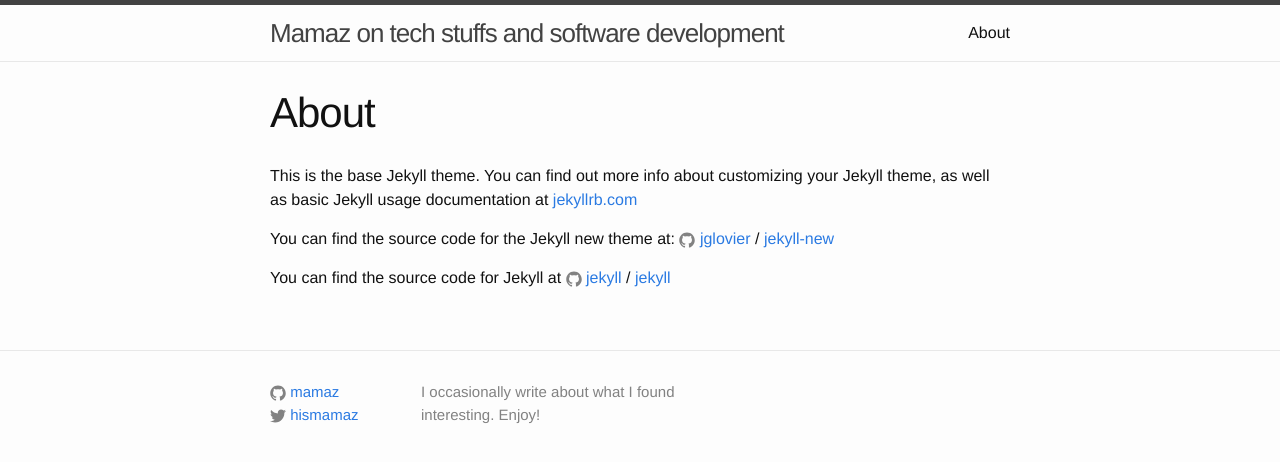
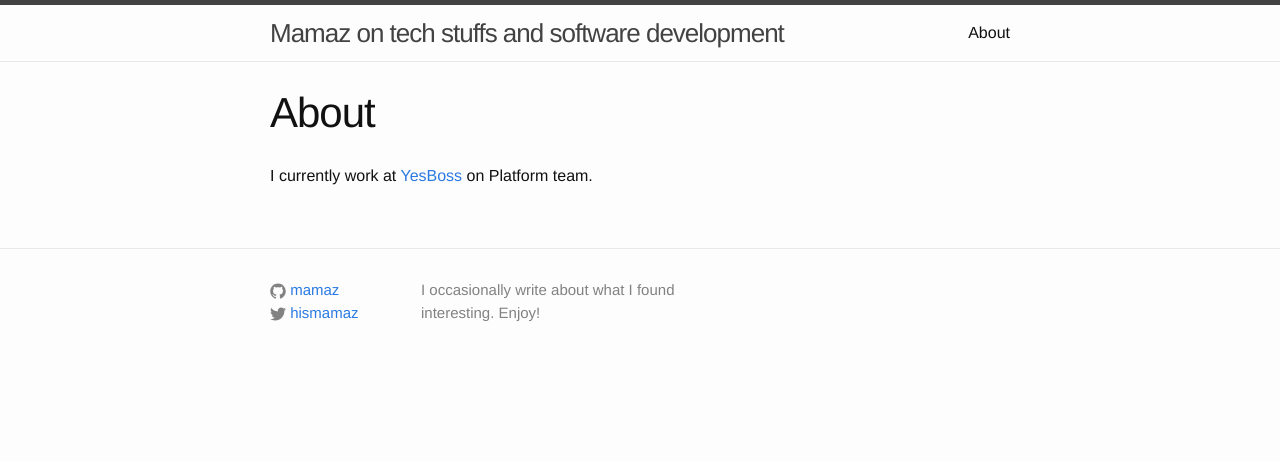
Before and after one commit to mamaz/mamaz.github.io, a Jekyll site: the page built from about.md, in a window 1280 px wide. Shown: the top 462 px of the page. Built offline with Jekyll 4.4.1, drawn with Linux system fonts in a browser that asks for light colours.

Commit message:
Adding about

```diff
--- a/about.md
+++ b/about.md
@@ -4,12 +4,4 @@
 permalink: /about/
 ---
 
-This is the base Jekyll theme. You can find out more info about customizing your Jekyll theme, as well as basic Jekyll usage documentation at [jekyllrb.com](http://jekyllrb.com/)
-
-You can find the source code for the Jekyll new theme at:
-{% include icon-github.html username="jglovier" %} /
-[jekyll-new](https://github.com/jglovier/jekyll-new)
-
-You can find the source code for Jekyll at
-{% include icon-github.html username="jekyll" %} /
-[jekyll](https://github.com/jekyll/jekyll)
+I currently work at [YesBoss](http://yesbossnow.com) on Platform team.
```
